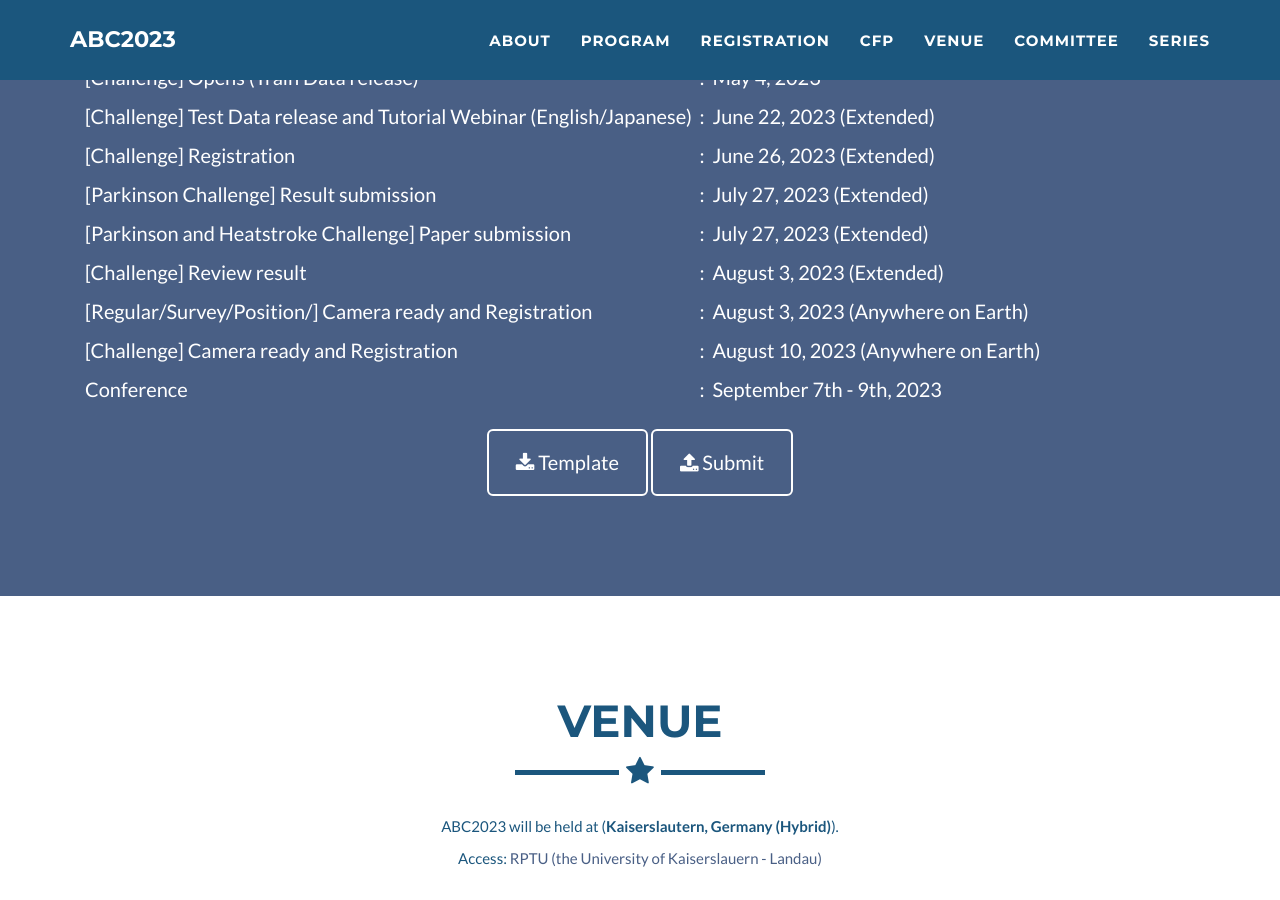
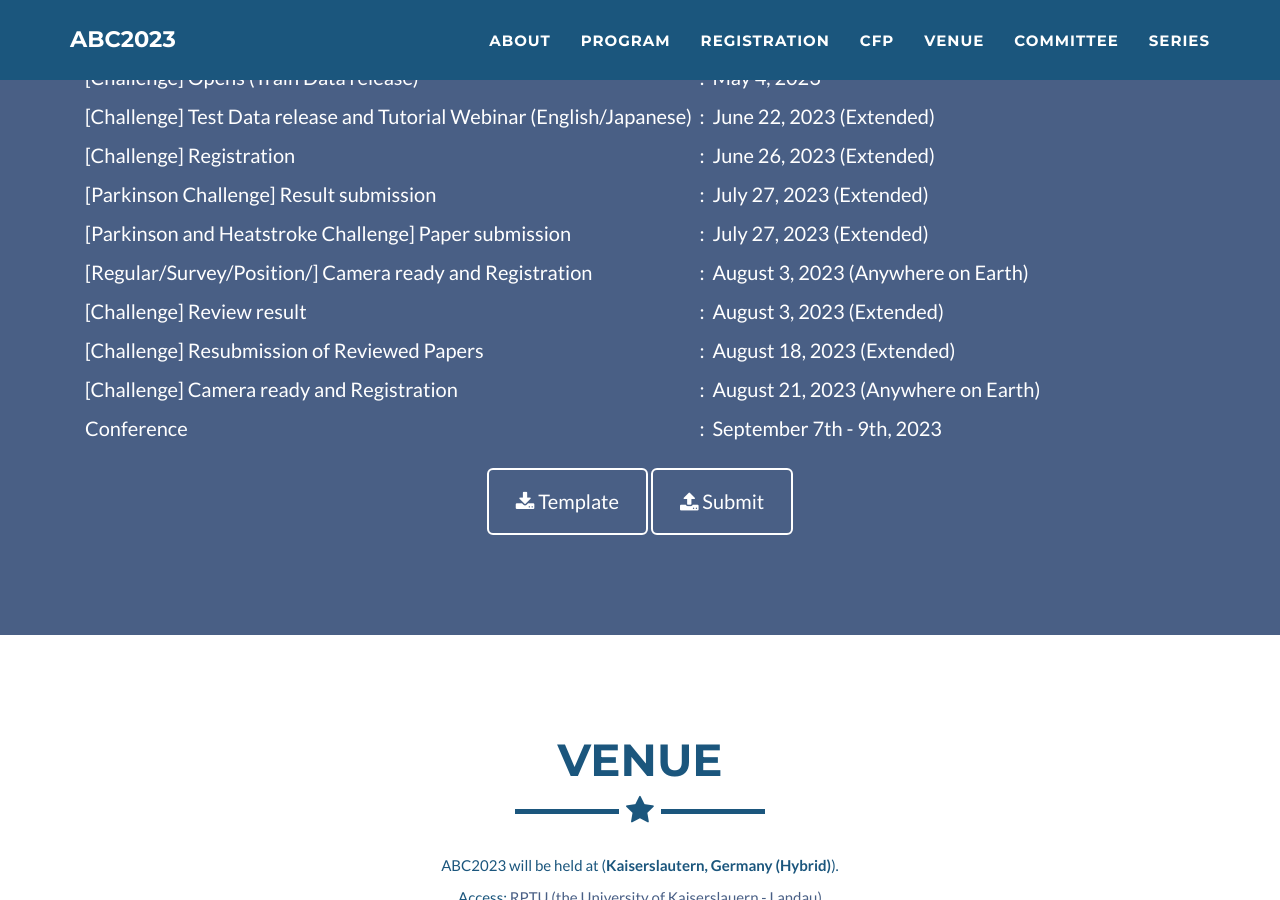
Before and after one commit to abc-research/abc-research.github.io, a Jekyll site: the page built from index.html, in a window 1280 px wide and 900 px high, scrolled down 8523 px. Built offline with Jekyll 4.4.1, drawn with Linux system fonts in a browser that asks for light colours.

Commit message:
added date for reviewed challenge papers

```diff
--- a/_config.yml
+++ b/_config.yml
@@ -513,15 +513,18 @@ cfp:
 #      date: July 6, 2023
       date: July 27, 2023 (Extended)
 #      date: <strike style="color:gray">August 10th</strike><b><span style="color:yellow"> August 15th, 2022 (Extended)</span></b> (Anywhere on Earth)!
-    - name: "[Challenge] Review result"
-#      date: July 20, 2023
-      date: August 3, 2023 (Extended)
     - name: "[Regular/Survey/Position/] Camera ready and Registration"
 #      date:  July 27, 2023 (Anywhere on Earth)
       date:  August 3, 2023 (Anywhere on Earth)
 # Sep. 15th: submit to the publisher
+    - name: "[Challenge] Review result"
+#      date: July 20, 2023
+      date: August 3, 2023 (Extended)
+    - name: "[Challenge] Resubmission of Reviewed Papers"
+#      date: July 20, 2023
+      date: August 18, 2023 (Extended)
     - name: "[Challenge] Camera ready and Registration"
-      date:  August 10, 2023 (Anywhere on Earth)
+      date:  August 21, 2023 (Anywhere on Earth)
     - name: "Conference"
       date: September 7th - 9th, 2023
   submit_url: https://cmt3.research.microsoft.com/ABC2023/Submission/Index
```
